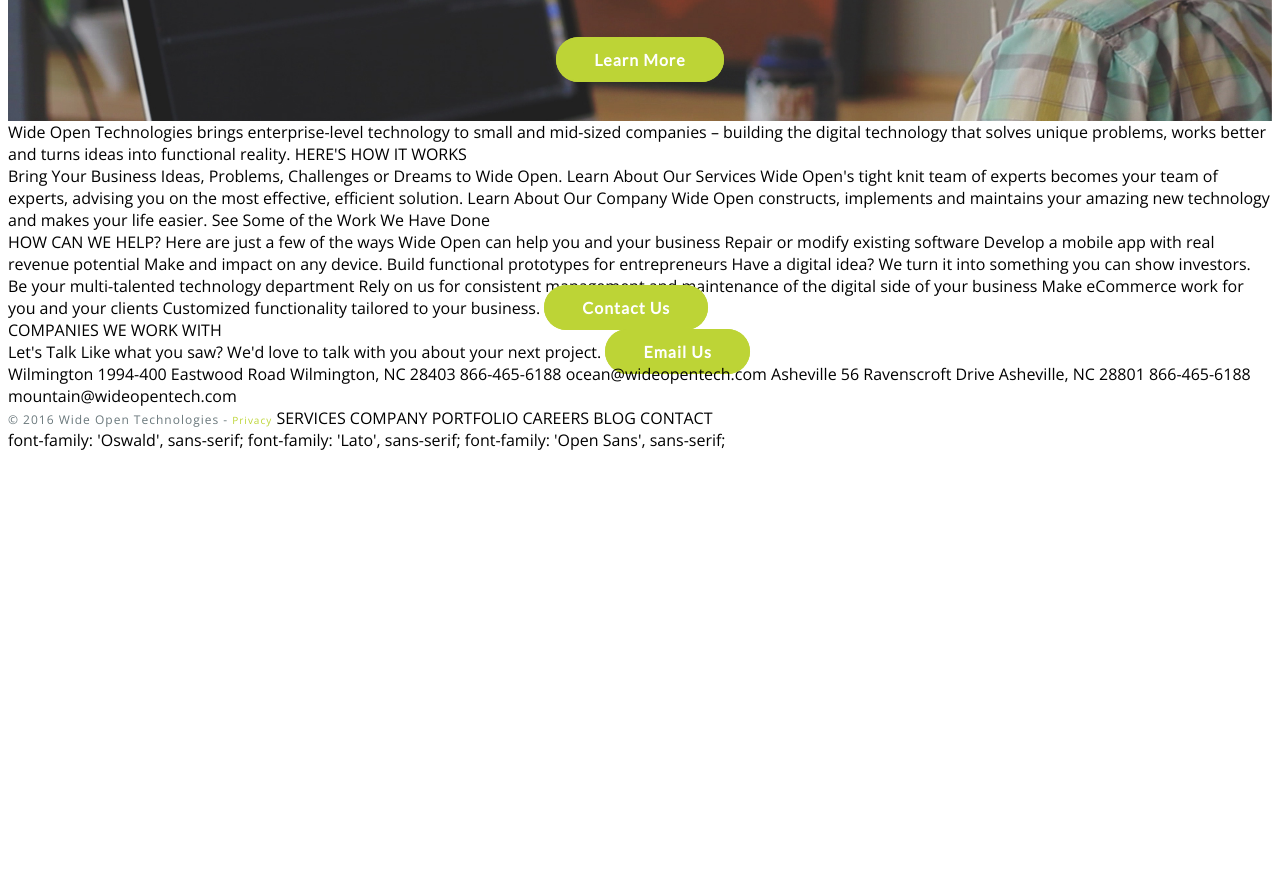
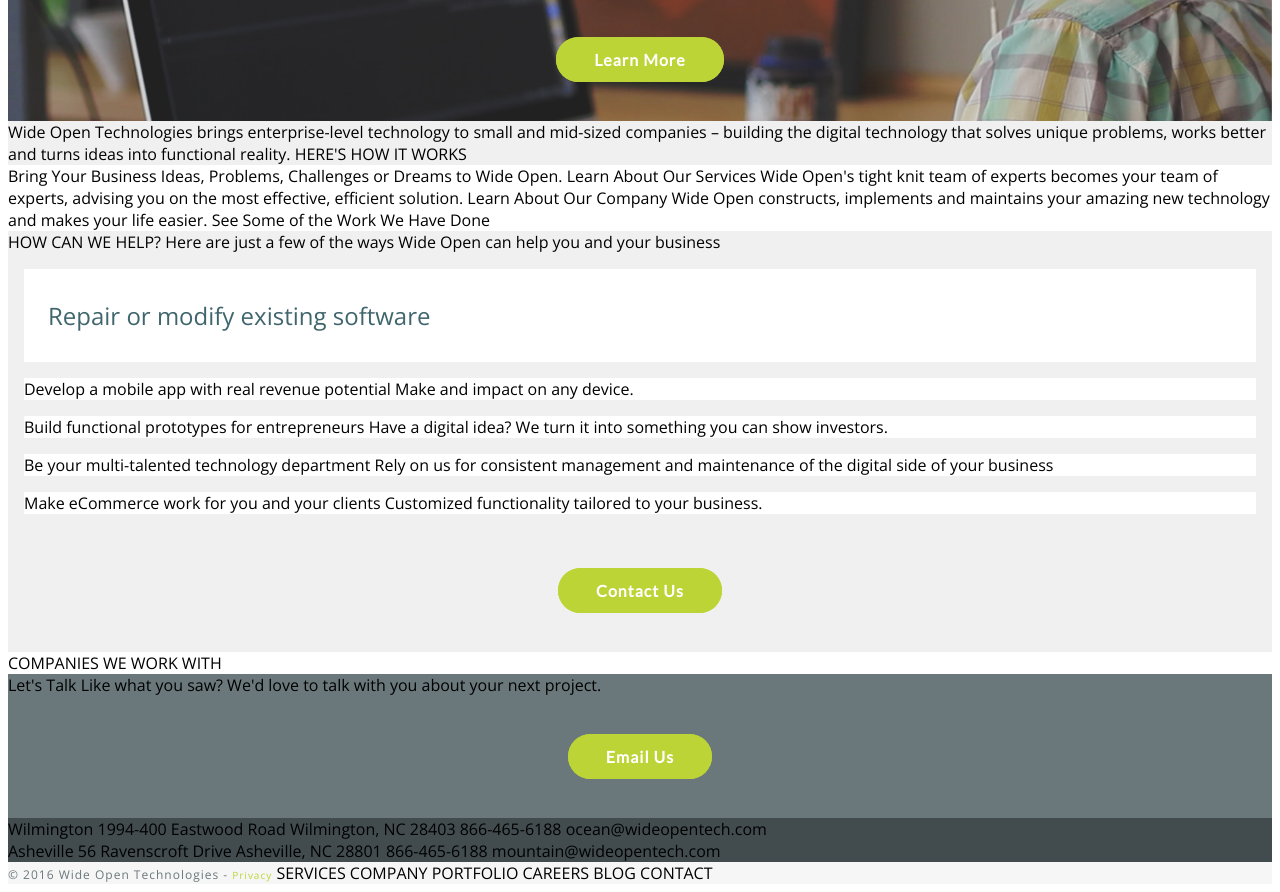
Before and after one commit to alexisgraff5/clone-of-wideopen-practice, a plain HTML site: page index.html in a window 1280 px wide. Shown: the part 348-1240 px from the top of the page. Before the commit the page ends 807 px from the top, so only its background shows below. Drawn offline with nearby package versions, Linux system fonts and the light colour scheme.

Commit message:
added background colors

```diff
--- a/index.html
+++ b/index.html
@@ -27,12 +27,12 @@
         </div>
       </div>
 
-      <div class="learn-more">
+      <div class="cta-box">
         <span class="cta-btn">Learn More</span>
       </div>
     </header>
 
-    <div>
+    <div class="light-gray-back">
       Wide Open Technologies brings enterprise-level technology to small and mid-sized companies – building the digital technology that solves unique problems, works better and turns ideas into functional reality.
 
       HERE'S HOW IT <span>WORKS<span>
@@ -52,55 +52,73 @@
       See Some of the Work We Have Done
     </div>
 
-    <div>
+    <div class="light-gray-back">
       HOW CAN WE <span>HELP?</span>
       Here are just a few of the ways Wide Open can help you and your business
 
-      Repair or modify existing software
+      <div class="white-box">
+        <p class="white-box-text">Repair or modify existing software</p>
+      </div>
 
+      <div class="white-box">
         Develop a mobile app with real revenue potential
         Make and impact on any device.
+      </div>
 
+      <div class="white-box">
         Build functional prototypes for entrepreneurs
         Have a digital idea? We turn it into something you can show investors.
+      </div>
 
+      <div class="white-box">
         Be your multi-talented technology department
         Rely on us for consistent management and maintenance of the digital side of your business
+      </div>
 
+      <div class="white-box">
         Make eCommerce work for you and your clients
         Customized functionality tailored to your business.
+      </div>
 
+      <div class="cta-box">
         <span class="cta-btn">Contact Us</span>
+      </div>
     </div>
 
     <div>
       COMPANIES WE WORK WITH
     </div>
 
-    <div>
+    <div class="dark-gray-back">
       Let's Talk
 
       Like what you saw? We'd love to talk with you about your next project.
 
+      <div class="cta-box">
         <span class="cta-btn">Email Us</span>
+      </div>
     </div>
 
     <div>
+      <div class="address-box">
         Wilmington
         1994-400 Eastwood Road
         Wilmington, NC 28403
         866-465-6188
         ocean@wideopentech.com
+      </div>
 
+      <div class="address-box">
         Asheville
         56 Ravenscroft Drive
         Asheville, NC 28801
         866-465-6188
         mountain@wideopentech.com
       </div>
+    </div>
 
     <footer>
-      <span class="copyright">© 2016 Wide Open Technologies - </span><a class="privacy" href="http://wideopentech.com/site/privacy" target="_blank">Privacy</a>
+      <span class="copyright">© 2016 Wide Open Technologies - </span><a class="privacy" href="#">Privacy</a>
 
       SERVICES
       COMPANY
@@ -111,7 +129,3 @@
     </footer>
   </body>
 </html>
-
-font-family: 'Oswald', sans-serif;
-font-family: 'Lato', sans-serif;
-font-family: 'Open Sans', sans-serif;
--- a/style.css
+++ b/style.css
@@ -44,7 +44,7 @@ header {
   display: block;
 }
 
-.learn-more {
+.cta-box {
   text-align: center;
   margin: 0 auto;
   padding: 50px 0;
@@ -67,6 +67,34 @@ header {
   border: 2px solid #c8e23A;
 }
 
+.light-gray-back {
+  background-color: #F0F0F0;
+}
+
+.dark-gray-back {
+  background-color: #6A787C;
+}
+
+.white-box {
+  background-color: #ffffff;
+  margin: 1em;
+}
+
+.address-box {
+  background-color: rgba(19, 32, 35, 0.8);
+}
+
+footer {
+  background-color: #F6F6F6;
+}
+
+.white-box-text {
+  margin: 0 0 15px 0;
+  padding: 30px 1em;
+  font-size: 24px;
+  color: #40666d;
+}
+
 .privacy {
   color: #bdd537;
   letter-spacing: 1px;
```
Lines whose indentation alone changed are shown as unchanged.
